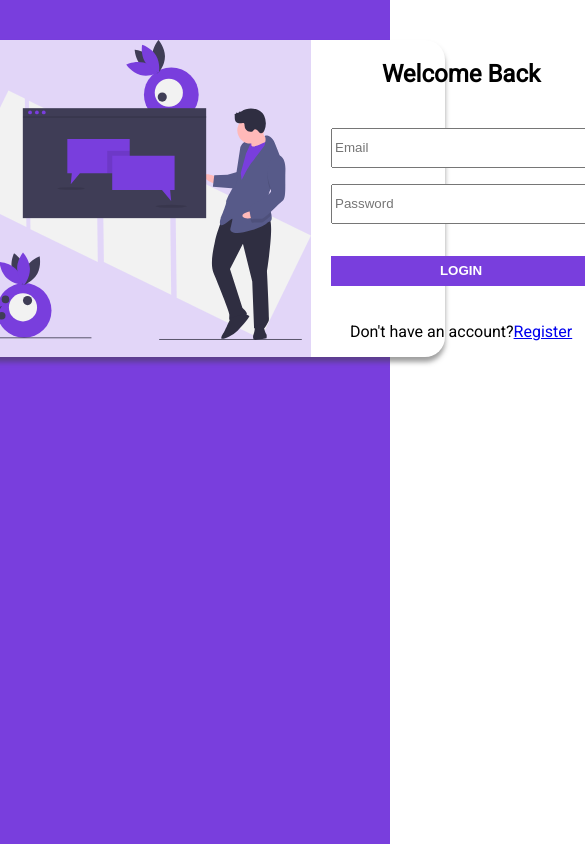
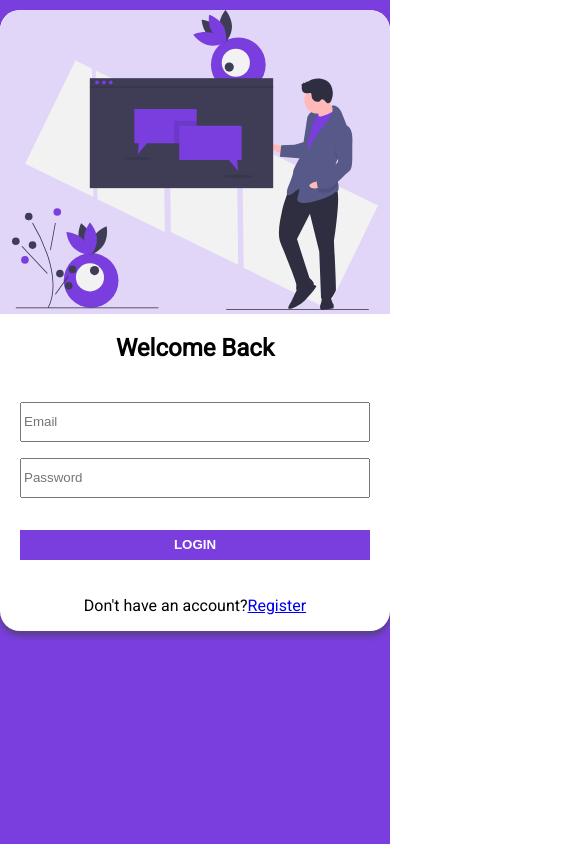
Before and after one commit to SumitGA/ChatAPP, a React (Create React App) app in the folder chat-frontend/: page /login in a window 390 px wide. Shown: the top 844 px of the page, 585 px wide, since content can reach past the window. Built offline with nearby package versions, Linux system fonts and the light colour scheme.

Commit message:
Adding media queries to make login and register pages responsive

```diff
--- a/chat-frontend/src/components/Auth/Auth.scss
+++ b/chat-frontend/src/components/Auth/Auth.scss
@@ -10,25 +10,41 @@
 
     &>div {
       display: flex;
-      flex-direction: row;
-      min-width: 500px;
-      margin-top: 2.5rem;
+      flex-direction: column;
+      min-width: 100%;
+      margin-top: 10px;
       background-color: white;
       border-radius: 20px;
+
+      @media(min-width: 800px) {
+        flex-direction: row;
+        min-width: 500px;
+        margin-top: 2.5rem;
+      }
 
       #image-section {
         background-color: $bg-light;
         border-top-left-radius: 20px;
-        border-bottom-left-radius: 20px;
+        border-top-right-radius: 20px;
+        border-bottom-left-radius: 0;
+
+        @media(min-width: 800px) {
+          border-top-right-radius: 0;
+          border-bottom-left-radius: 20px;
+        }
 
         img {
           max-height: 300px;
-          min-width: 100%;
+          max-width: 100%;
         }
       }
 
       #form-section {
-        min-width: 300px;
+        min-width: 100%;
+
+        @media(min-width: 800px) {
+          min-width: 300px;
+        }
 
         h2 {
           text-align: center;
```
